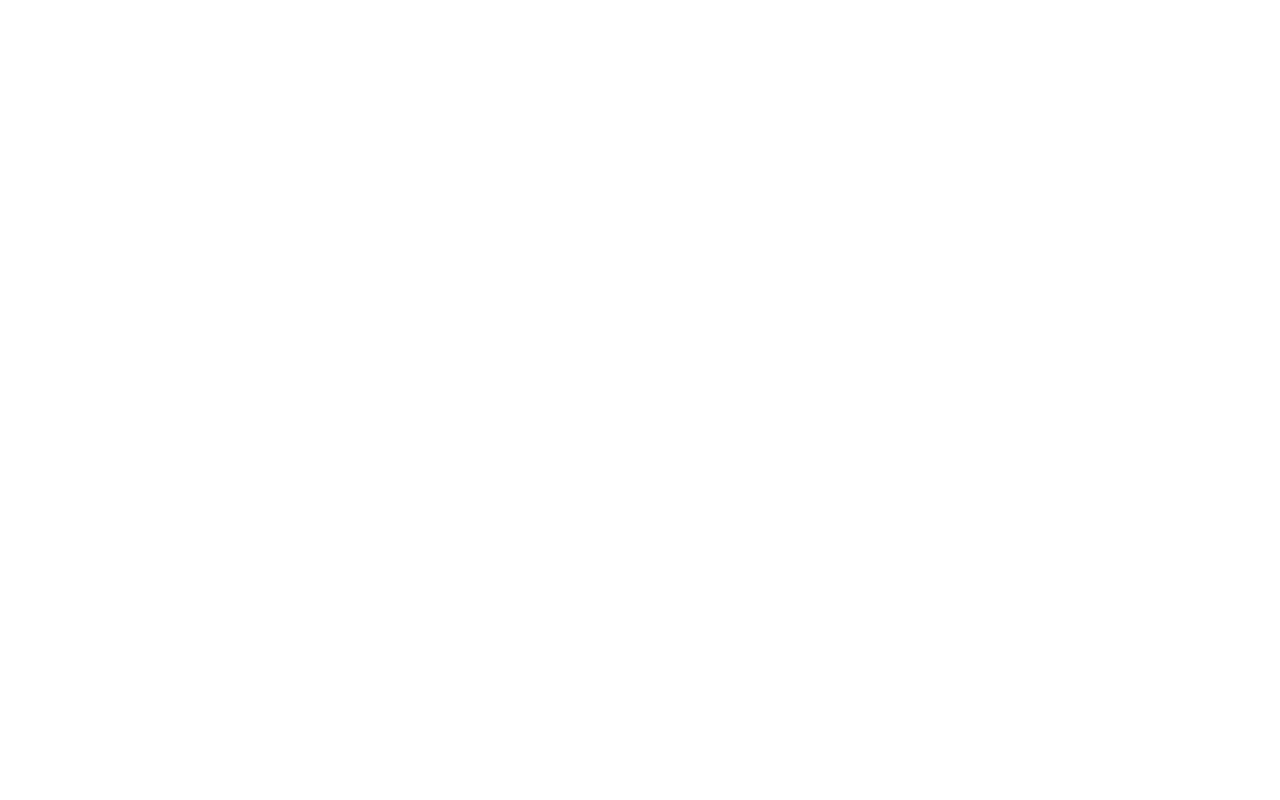
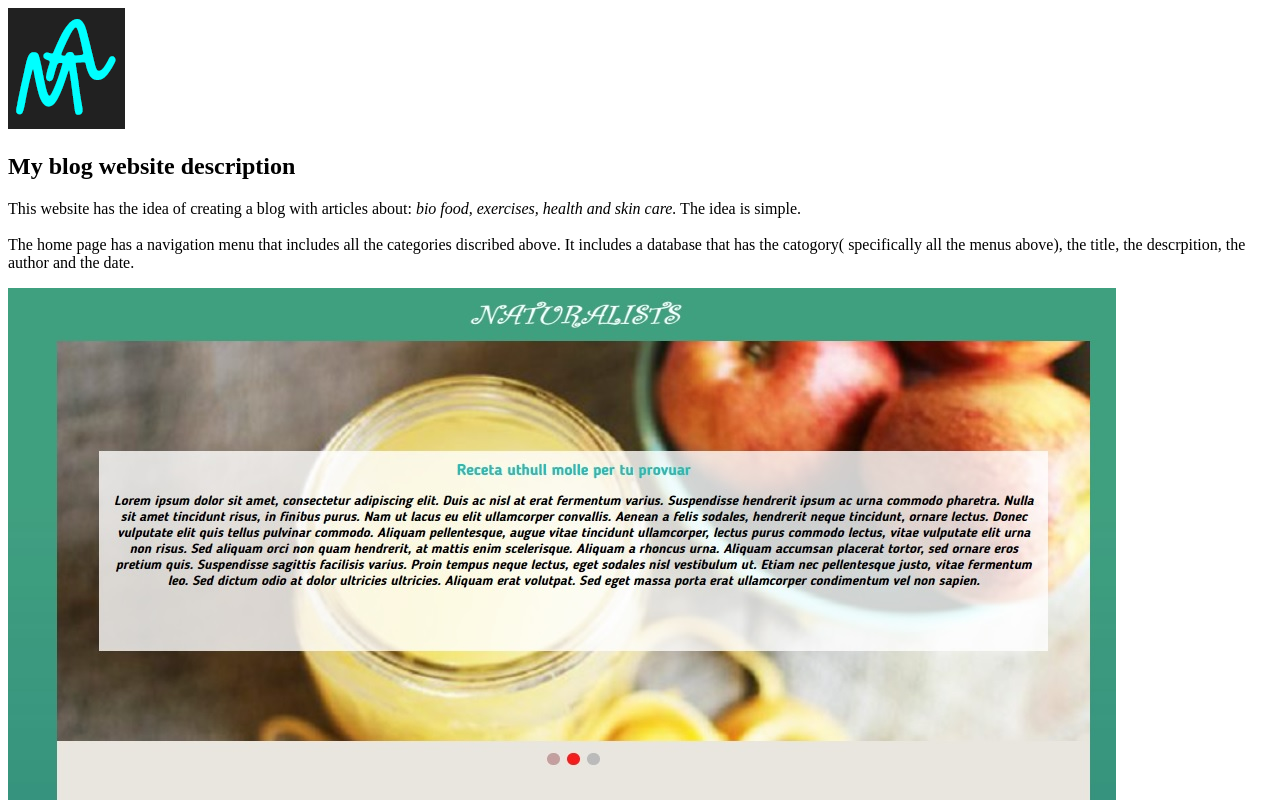
Before and after one commit to memajal/Portofolio_Website, a plain HTML site: page blog_website.html in a window 1280 px wide. Shown: the top 800 px of the page. Drawn offline with Linux system fonts and the light colour scheme; a web font is replaced by a local one.

Commit message:
Blog_Website HTML Page First Part
- header part that include the logo and the Backa to home link

- main part that will start will have a short description and a photo about it.

```diff
--- a/blog_website.html
+++ b/blog_website.html
@@ -1,11 +1,74 @@
 <!DOCTYPE html>
 
 <html lang="en" xmlns="http://www.w3.org/1999/xhtml">
+
 <head>
+    <!-- add metta content of my portofolio website-->
     <meta charset="utf-8" />
-    <title></title>
+    <meta name="viewport" content="width=device-width, initial-scale=1">
+    <meta name="description" content="This is the personal web developer portofolio of Alketa Memaj">
+    <meta name="author" content="Alketa Memaj">
+
+    <!-- add title of my portofolio website-->
+    <title>Alketa Memaj WebDev Portofolio</title>
+
+    <!-- add logo of my portofolio website-->
+    <link rel="icon" href="img/logo.png">
+
+    <!-- add css files that have the specific style for specific parts of the website-->
+    <link rel="stylesheet" href="css/projects.css" />
+
+    <!-- add the font that I will use in my page Jellee font-->
+    <link rel="stylesheet" media="screen" href="https://fontlibrary.org//face/jellee-typeface" type="text/css" />
+    <!-- add the icon library-->
+
+    <style>
+        /*class active will have the color of active menu*/
+        .active {
+            color: #00ffff;
+        }
+
+        /*class default will have the standart color of menues*/
+        .default {
+            color: white;
+        }
+    </style>
 </head>
+
+
 <body>
 
+    <header>
+
+        <!-- The header contains the logo that I have created plus
+        the link to return back to home page, that is the same for every screen sizes-->
+        <img id="logo" src="img/logo.png" />
+        <a href="index.html" class="default"> << Back to Home</a>
+
+    </header>
+
+    <main>
+        <div id="blog_description">
+            <h2> My blog website description</h2>
+
+            <div class="blog_description_parts">
+                <p>
+                    This website has the idea of creating a blog with articles about:
+                    <em>bio food, exercises, health and skin care.</em>
+                    The idea is simple.
+
+                    <br />
+                    <br />
+                    The home page has a navigation menu that includes all the categories discribed above.
+                    It includes a database that has the catogory( specifically all the menus above), the title, the descrpition, the author and the date.
+                </p>
+
+                <img src="img/BlogWebsite1.jpg" class="myImg" />
+            </div>
+            <hr>
+        </div>
+
+    </main>
+
 </body>
-</html>
+ </html>
```
Also changed, not shown: index.html (+0 -1 lines), css/projects.css (added), img/BlogWebsite1.jpg (added), img/BlogWebsite2.jpg (added), img/BlogWebsite3.jpg (added), img/BlogWebsite4.jpg (added), img/BlogWebsite5.jpg (added).
